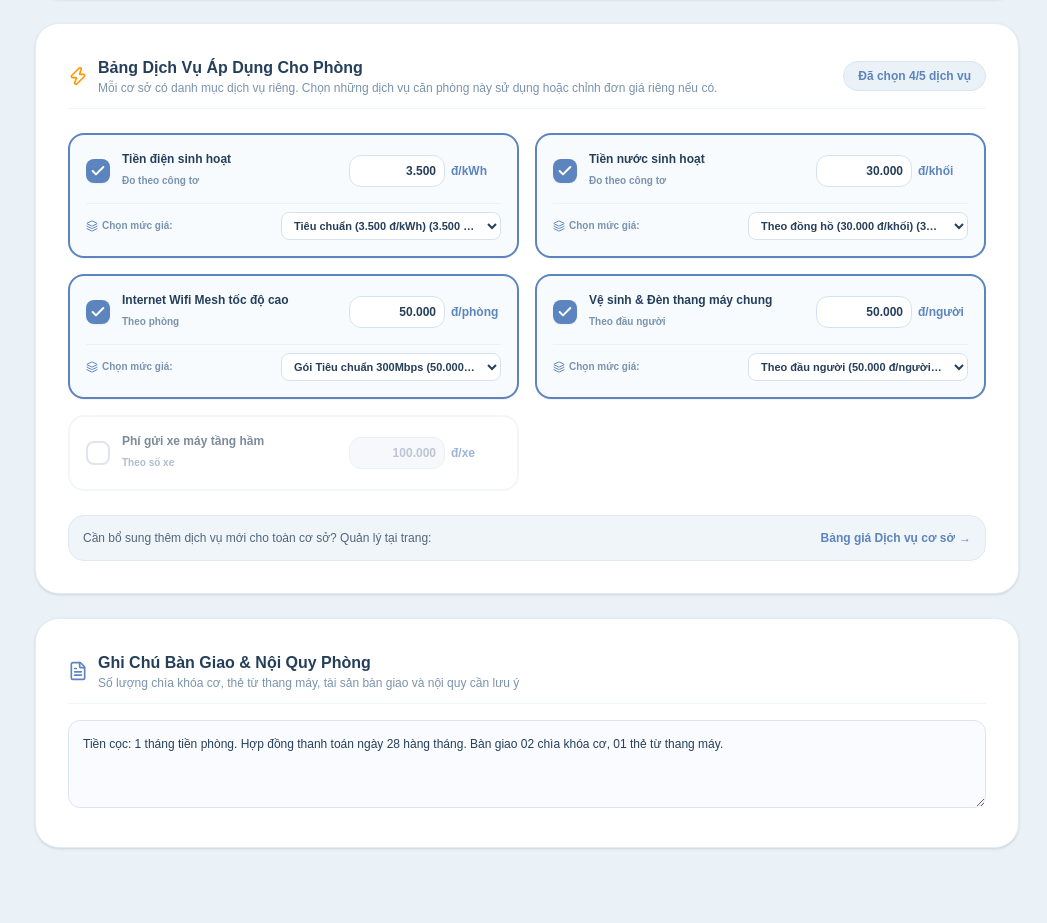
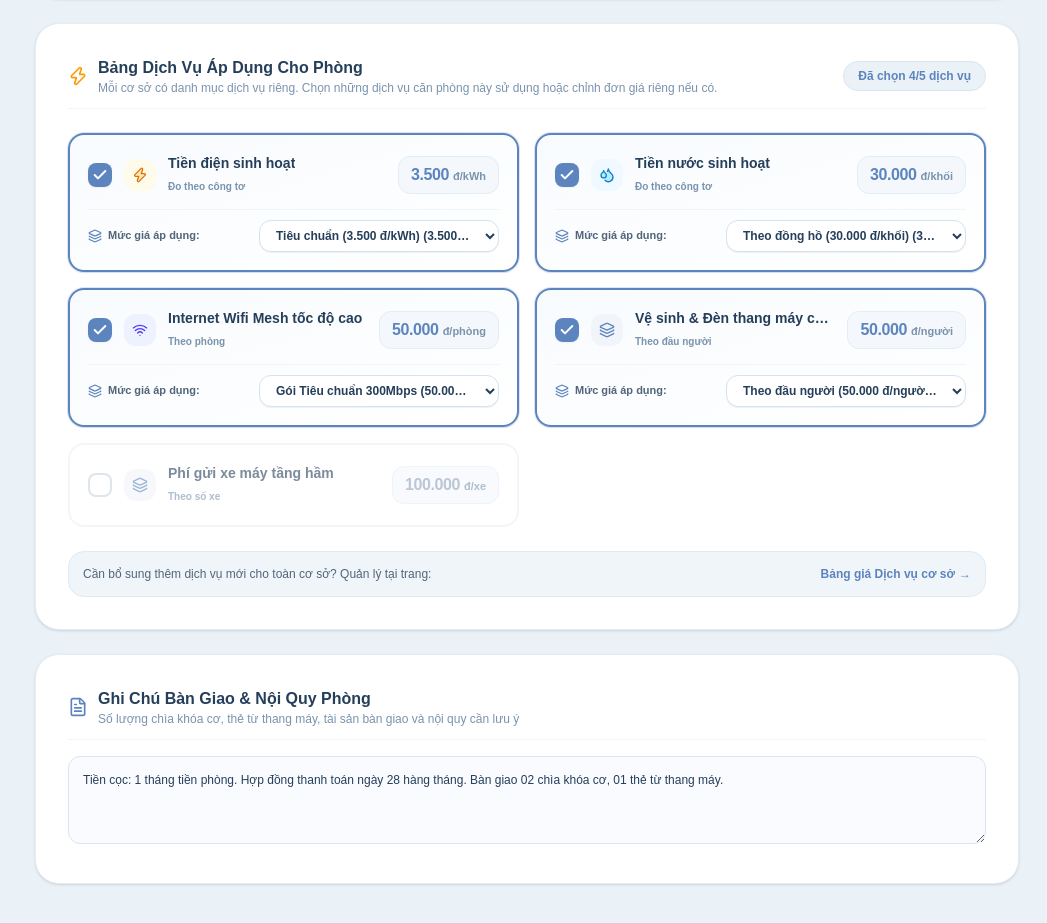
Before and after one commit to ngocnh05/honu_home, a Next.js app: page /rooms/create in a window 1280 px wide. Shown: the part 1485-2408 px from the top of the page, without its empty margins (233-1280 px from the left). Built offline with nearby package versions, Linux system fonts and the light colour scheme.

Commit message:
refactor(rooms): redesign room service cards to remove redundant manual input and display elegant price tags with smart tier selector

```diff
--- a/src/components/rooms/create-room-view.tsx
+++ b/src/components/rooms/create-room-view.tsx
@@ -32,6 +32,7 @@ import {
   Gauge,
   FileText,
   BadgeDollarSign,
+  Wifi,
 } from "lucide-react";
 import type { Room, RoomStatus, RoomType, CustomService } from "@/types/room";
 import type { ServicePriceOption } from "@/types/service";
@@ -1211,18 +1212,27 @@ export function CreateRoomView() {
 
           {/* Danh sách checkbox dịch vụ của cơ sở */}
           <div className="grid grid-cols-1 md:grid-cols-2 gap-4">
-            {roomServices.map((srv) => (
+            {roomServices.map((srv) => {
+              const isElec = srv.name.toLowerCase().includes("điện");
+              const isWater = srv.name.toLowerCase().includes("nước");
+              const isWifi =
+                srv.name.toLowerCase().includes("wifi") ||
+                srv.name.toLowerCase().includes("internet") ||
+                srv.name.toLowerCase().includes("mạng");
+
+              return (
                 <div
                   key={srv.id}
                   onClick={() => toggleRoomService(srv.id)}
-                className={`p-4 rounded-2xl border-2 transition-all cursor-pointer flex flex-col justify-between gap-3 ${
+                  className={`p-4 sm:p-4.5 rounded-2xl border-2 transition-all cursor-pointer flex flex-col justify-between gap-3 ${
                     srv.selected
-                    ? "border-[#5C84BE] bg-[#F8FBFE] shadow-2xs"
-                    : "border-[#EAF0F6] bg-white opacity-60 hover:opacity-100"
+                      ? "border-[#5C84BE] bg-gradient-to-br from-[#F8FBFE] to-white shadow-xs ring-1 ring-[#5C84BE]/20"
+                      : "border-[#EAF0F6] bg-white opacity-60 hover:opacity-100 hover:border-slate-300"
                   }`}
                 >
+                  {/* Top row: Checkbox, Icon, Tên dịch vụ & Giá hiển thị thanh lịch */}
                   <div className="flex items-center justify-between gap-3">
-                  <div className="flex items-center gap-3">
+                    <div className="flex items-center gap-3 min-w-0">
                       <div
                         className={`w-6 h-6 rounded-lg flex items-center justify-center transition-colors shrink-0 ${
                           srv.selected
@@ -1232,8 +1242,33 @@ export function CreateRoomView() {
                       >
                         {srv.selected && <Check className="w-4 h-4 stroke-[3]" />}
                       </div>
-                    <div>
-                      <span className="text-xs font-black text-[#253F5B] block">
+
+                      <div
+                        className={`w-8 h-8 rounded-xl flex items-center justify-center shrink-0 ${
+                          isElec
+                            ? "bg-amber-50 text-amber-600"
+                            : isWater
+                            ? "bg-sky-50 text-sky-600"
+                            : isWifi
+                            ? "bg-indigo-50 text-indigo-600"
+                            : "bg-slate-100 text-slate-600"
+                        }`}
+                      >
+                        {isElec ? (
+                          <Zap className="w-4 h-4 fill-amber-500/20" />
+                        ) : isWater ? (
+                          <Droplets className="w-4 h-4 fill-sky-500/20" />
+                        ) : isWifi ? (
+                          <Wifi className="w-4 h-4" />
+                        ) : srv.type === "meter" ? (
+                          <Gauge className="w-4 h-4" />
+                        ) : (
+                          <Layers className="w-4 h-4 text-[#5C84BE]" />
+                        )}
+                      </div>
+
+                      <div className="min-w-0">
+                        <span className="text-xs sm:text-sm font-black text-[#253F5B] block truncate">
                           {srv.name}
                         </span>
                         <span className="text-[10px] text-[#7A93AD] font-semibold">
@@ -1248,58 +1283,67 @@ export function CreateRoomView() {
                       </div>
                     </div>
 
-                  {/* Giá và đơn vị tính */}
+                    {/* Hiển thị đơn vị giá thanh lịch & nổi bật (Không cần ô nhập thô kệch) */}
+                    <div className="flex items-baseline gap-1 shrink-0 bg-[#F4F8FC] px-3 py-1.5 rounded-xl border border-[#E3EDF6]">
+                      <span
+                        className={`text-sm sm:text-base font-black font-mono tracking-tight ${
+                          srv.selected ? "text-[#5C84BE]" : "text-slate-400"
+                        }`}
+                      >
+                        {formatPrice(srv.price)}
+                      </span>
+                      <span className="text-[11px] font-bold text-[#7A93AD]">
+                        {srv.unit}
+                      </span>
+                    </div>
+                  </div>
+
+                  {/* Bottom row: Chọn mức giá áp dụng nếu dịch vụ có nhiều mức giá */}
+                  {srv.selected && srv.priceOptions && srv.priceOptions.length > 0 && (
                     <div
-                    className="flex items-center gap-1.5 shrink-0"
+                      className="pt-2.5 border-t border-[#EDF4FA] flex flex-col sm:flex-row sm:items-center justify-between gap-2"
                       onClick={(e) => e.stopPropagation()}
                     >
-                    <div className="relative">
+                      <span className="text-[11px] font-bold text-[#526579] flex items-center gap-1.5 shrink-0">
+                        <Layers className="w-3.5 h-3.5 text-[#5C84BE]" />
+                        <span>Mức giá áp dụng:</span>
+                      </span>
+
+                      <div className="flex items-center gap-2 w-full sm:w-auto">
+                        <select
+                          value={srv.selectedOptionId || "custom"}
+                          onChange={(e) => handleServiceOptionChange(srv.id, e.target.value)}
+                          className="flex-1 sm:w-60 h-8 px-3 rounded-xl border border-[#D5E3F0] bg-white text-xs font-bold text-[#253F5B] focus:border-[#5C84BE] outline-none transition-all cursor-pointer shadow-2xs hover:border-[#5C84BE] truncate"
+                        >
+                          {srv.priceOptions.map((opt) => (
+                            <option key={opt.id} value={opt.id}>
+                              {opt.label} ({opt.price.toLocaleString("vi-VN")} {opt.unit})
+                            </option>
+                          ))}
+                          <option value="custom">✏️ Nhập đơn giá tùy chỉnh...</option>
+                        </select>
+
+                        {/* Chỉ hiện ô nhập khi chọn tùy chỉnh đơn giá riêng */}
+                        {srv.selectedOptionId === "custom" && (
+                          <div className="flex items-center gap-1 bg-white px-2.5 py-1 rounded-xl border border-indigo-200 shadow-2xs shrink-0 animate-fadeIn">
                             <input
                               type="text"
                               value={formatPrice(srv.price)}
                               onChange={(e) =>
                                 updateRoomServicePrice(srv.id, parsePrice(e.target.value))
                               }
-                        disabled={!srv.selected}
-                        className={`w-24 h-8 px-2 rounded-xl border text-right text-xs font-bold transition-all ${
-                          srv.selected
-                            ? "bg-white border-[#D5E3F0] text-[#253F5B] focus:border-[#5C84BE]"
-                            : "bg-slate-100 border-slate-200 text-slate-400"
-                        }`}
+                              placeholder="0"
+                              className="w-20 h-6 text-right text-xs font-bold font-mono text-indigo-700 outline-none"
                             />
-                    </div>
-                    <span className="text-xs font-bold text-[#5C84BE] min-w-[50px]">
-                      {srv.unit}
-                    </span>
-                  </div>
-                </div>
-
-                {/* Chọn gói cước / mức giá nếu có */}
-                {srv.selected && srv.priceOptions && srv.priceOptions.length > 0 && (
-                  <div
-                    className="pt-2 border-t border-[#EAF2F8] flex items-center justify-between gap-2"
-                    onClick={(e) => e.stopPropagation()}
-                  >
-                    <span className="text-[10px] font-bold text-[#7A93AD] flex items-center gap-1 shrink-0">
-                      <Layers className="w-3 h-3 text-[#5C84BE]" />
-                      <span>Chọn mức giá:</span>
-                    </span>
-                    <select
-                      value={srv.selectedOptionId || "custom"}
-                      onChange={(e) => handleServiceOptionChange(srv.id, e.target.value)}
-                      className="h-7 px-2 rounded-lg border border-[#D5E3F0] bg-white text-[11px] font-bold text-[#253F5B] focus:border-[#5C84BE] outline-none max-w-[220px] truncate"
-                    >
-                      {srv.priceOptions.map((opt) => (
-                        <option key={opt.id} value={opt.id}>
-                          {opt.label} ({opt.price.toLocaleString("vi-VN")} {opt.unit})
-                        </option>
-                      ))}
-                      <option value="custom">Tùy chỉnh đơn giá khác...</option>
-                    </select>
+                            <span className="text-[10px] font-bold text-slate-400">{srv.unit}</span>
                           </div>
                         )}
                       </div>
-            ))}
+                    </div>
+                  )}
+                </div>
+              );
+            })}
           </div>
 
           <div className="p-3.5 rounded-2xl bg-[#F0F5FA] border border-[#DEEAF4] flex items-center justify-between text-xs text-[#526579]">
--- a/src/components/rooms/edit-room-view.tsx
+++ b/src/components/rooms/edit-room-view.tsx
@@ -32,6 +32,7 @@ import {
   Gauge,
   FileText,
   BadgeDollarSign,
+  Wifi,
   Save,
 } from "lucide-react";
 import type { Room, RoomStatus, RoomType, CustomService } from "@/types/room";
@@ -1261,18 +1262,27 @@ export function EditRoomView({ room }: EditRoomViewProps) {
 
           {/* Danh sách checkbox dịch vụ của cơ sở */}
           <div className="grid grid-cols-1 md:grid-cols-2 gap-4">
-            {roomServices.map((srv) => (
+            {roomServices.map((srv) => {
+              const isElec = srv.name.toLowerCase().includes("điện");
+              const isWater = srv.name.toLowerCase().includes("nước");
+              const isWifi =
+                srv.name.toLowerCase().includes("wifi") ||
+                srv.name.toLowerCase().includes("internet") ||
+                srv.name.toLowerCase().includes("mạng");
+
+              return (
                 <div
                   key={srv.id}
                   onClick={() => toggleRoomService(srv.id)}
-                className={`p-4 rounded-2xl border-2 transition-all cursor-pointer flex flex-col justify-between gap-3 ${
+                  className={`p-4 sm:p-4.5 rounded-2xl border-2 transition-all cursor-pointer flex flex-col justify-between gap-3 ${
                     srv.selected
-                    ? "border-[#5C84BE] bg-[#F8FBFE] shadow-2xs"
-                    : "border-[#EAF0F6] bg-white opacity-60 hover:opacity-100"
+                      ? "border-[#5C84BE] bg-gradient-to-br from-[#F8FBFE] to-white shadow-xs ring-1 ring-[#5C84BE]/20"
+                      : "border-[#EAF0F6] bg-white opacity-60 hover:opacity-100 hover:border-slate-300"
                   }`}
                 >
+                  {/* Top row: Checkbox, Icon, Tên dịch vụ & Giá hiển thị thanh lịch */}
                   <div className="flex items-center justify-between gap-3">
-                  <div className="flex items-center gap-3">
+                    <div className="flex items-center gap-3 min-w-0">
                       <div
                         className={`w-6 h-6 rounded-lg flex items-center justify-center transition-colors shrink-0 ${
                           srv.selected
@@ -1282,8 +1292,33 @@ export function EditRoomView({ room }: EditRoomViewProps) {
                       >
                         {srv.selected && <Check className="w-4 h-4 stroke-[3]" />}
                       </div>
-                    <div>
-                      <span className="text-xs font-black text-[#253F5B] block">
+
+                      <div
+                        className={`w-8 h-8 rounded-xl flex items-center justify-center shrink-0 ${
+                          isElec
+                            ? "bg-amber-50 text-amber-600"
+                            : isWater
+                            ? "bg-sky-50 text-sky-600"
+                            : isWifi
+                            ? "bg-indigo-50 text-indigo-600"
+                            : "bg-slate-100 text-slate-600"
+                        }`}
+                      >
+                        {isElec ? (
+                          <Zap className="w-4 h-4 fill-amber-500/20" />
+                        ) : isWater ? (
+                          <Droplets className="w-4 h-4 fill-sky-500/20" />
+                        ) : isWifi ? (
+                          <Wifi className="w-4 h-4" />
+                        ) : srv.type === "meter" ? (
+                          <Gauge className="w-4 h-4" />
+                        ) : (
+                          <Layers className="w-4 h-4 text-[#5C84BE]" />
+                        )}
+                      </div>
+
+                      <div className="min-w-0">
+                        <span className="text-xs sm:text-sm font-black text-[#253F5B] block truncate">
                           {srv.name}
                         </span>
                         <span className="text-[10px] text-[#7A93AD] font-semibold">
@@ -1298,58 +1333,67 @@ export function EditRoomView({ room }: EditRoomViewProps) {
                       </div>
                     </div>
 
-                  {/* Giá và đơn vị tính */}
+                    {/* Hiển thị đơn vị giá thanh lịch & nổi bật (Không cần ô nhập thô kệch) */}
+                    <div className="flex items-baseline gap-1 shrink-0 bg-[#F4F8FC] px-3 py-1.5 rounded-xl border border-[#E3EDF6]">
+                      <span
+                        className={`text-sm sm:text-base font-black font-mono tracking-tight ${
+                          srv.selected ? "text-[#5C84BE]" : "text-slate-400"
+                        }`}
+                      >
+                        {formatPrice(srv.price)}
+                      </span>
+                      <span className="text-[11px] font-bold text-[#7A93AD]">
+                        {srv.unit}
+                      </span>
+                    </div>
+                  </div>
+
+                  {/* Bottom row: Chọn mức giá áp dụng nếu dịch vụ có nhiều mức giá */}
+                  {srv.selected && srv.priceOptions && srv.priceOptions.length > 0 && (
                     <div
-                    className="flex items-center gap-1.5 shrink-0"
+                      className="pt-2.5 border-t border-[#EDF4FA] flex flex-col sm:flex-row sm:items-center justify-between gap-2"
                       onClick={(e) => e.stopPropagation()}
                     >
-                    <div className="relative">
+                      <span className="text-[11px] font-bold text-[#526579] flex items-center gap-1.5 shrink-0">
+                        <Layers className="w-3.5 h-3.5 text-[#5C84BE]" />
+                        <span>Mức giá áp dụng:</span>
+                      </span>
+
+                      <div className="flex items-center gap-2 w-full sm:w-auto">
+                        <select
+                          value={srv.selectedOptionId || "custom"}
+                          onChange={(e) => handleServiceOptionChange(srv.id, e.target.value)}
+                          className="flex-1 sm:w-60 h-8 px-3 rounded-xl border border-[#D5E3F0] bg-white text-xs font-bold text-[#253F5B] focus:border-[#5C84BE] outline-none transition-all cursor-pointer shadow-2xs hover:border-[#5C84BE] truncate"
+                        >
+                          {srv.priceOptions.map((opt) => (
+                            <option key={opt.id} value={opt.id}>
+                              {opt.label} ({opt.price.toLocaleString("vi-VN")} {opt.unit})
+                            </option>
+                          ))}
+                          <option value="custom">✏️ Nhập đơn giá tùy chỉnh...</option>
+                        </select>
+
+                        {/* Chỉ hiện ô nhập khi chọn tùy chỉnh đơn giá riêng */}
+                        {srv.selectedOptionId === "custom" && (
+                          <div className="flex items-center gap-1 bg-white px-2.5 py-1 rounded-xl border border-indigo-200 shadow-2xs shrink-0 animate-fadeIn">
                             <input
                               type="text"
                               value={formatPrice(srv.price)}
                               onChange={(e) =>
                                 updateRoomServicePrice(srv.id, parsePrice(e.target.value))
                               }
-                        disabled={!srv.selected}
-                        className={`w-24 h-8 px-2 rounded-xl border text-right text-xs font-bold transition-all ${
-                          srv.selected
-                            ? "bg-white border-[#D5E3F0] text-[#253F5B] focus:border-[#5C84BE]"
-                            : "bg-slate-100 border-slate-200 text-slate-400"
-                        }`}
+                              placeholder="0"
+                              className="w-20 h-6 text-right text-xs font-bold font-mono text-indigo-700 outline-none"
                             />
-                    </div>
-                    <span className="text-xs font-bold text-[#5C84BE] min-w-[50px]">
-                      {srv.unit}
-                    </span>
-                  </div>
-                </div>
-
-                {/* Chọn gói cước / mức giá nếu có */}
-                {srv.selected && srv.priceOptions && srv.priceOptions.length > 0 && (
-                  <div
-                    className="pt-2 border-t border-[#EAF2F8] flex items-center justify-between gap-2"
-                    onClick={(e) => e.stopPropagation()}
-                  >
-                    <span className="text-[10px] font-bold text-[#7A93AD] flex items-center gap-1 shrink-0">
-                      <Layers className="w-3 h-3 text-[#5C84BE]" />
-                      <span>Chọn mức giá:</span>
-                    </span>
-                    <select
-                      value={srv.selectedOptionId || "custom"}
-                      onChange={(e) => handleServiceOptionChange(srv.id, e.target.value)}
-                      className="h-7 px-2 rounded-lg border border-[#D5E3F0] bg-white text-[11px] font-bold text-[#253F5B] focus:border-[#5C84BE] outline-none max-w-[220px] truncate"
-                    >
-                      {srv.priceOptions.map((opt) => (
-                        <option key={opt.id} value={opt.id}>
-                          {opt.label} ({opt.price.toLocaleString("vi-VN")} {opt.unit})
-                        </option>
-                      ))}
-                      <option value="custom">Tùy chỉnh đơn giá khác...</option>
-                    </select>
+                            <span className="text-[10px] font-bold text-slate-400">{srv.unit}</span>
                           </div>
                         )}
                       </div>
-            ))}
+                    </div>
+                  )}
+                </div>
+              );
+            })}
           </div>
 
           <div className="p-3.5 rounded-2xl bg-[#F0F5FA] border border-[#DEEAF4] flex items-center justify-between text-xs text-[#526579]">
```
Lines whose indentation alone changed are shown as unchanged.
